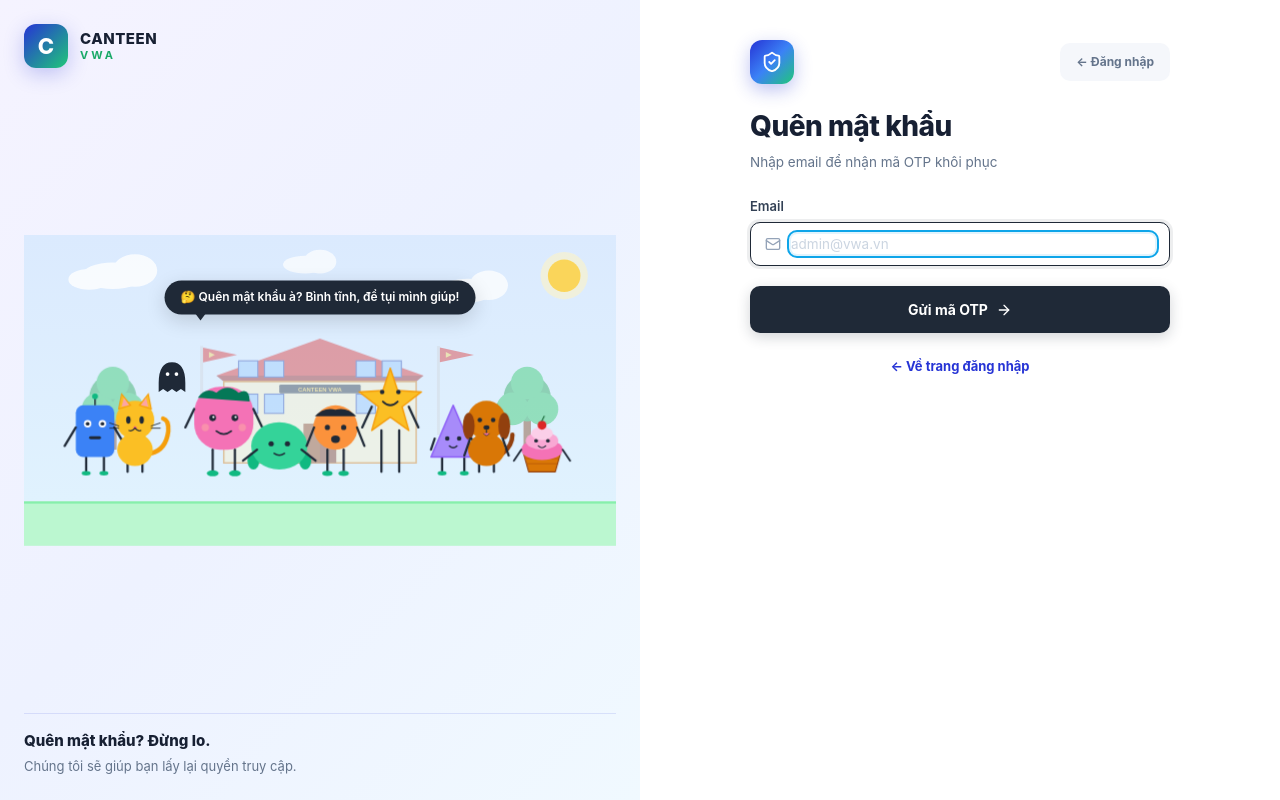
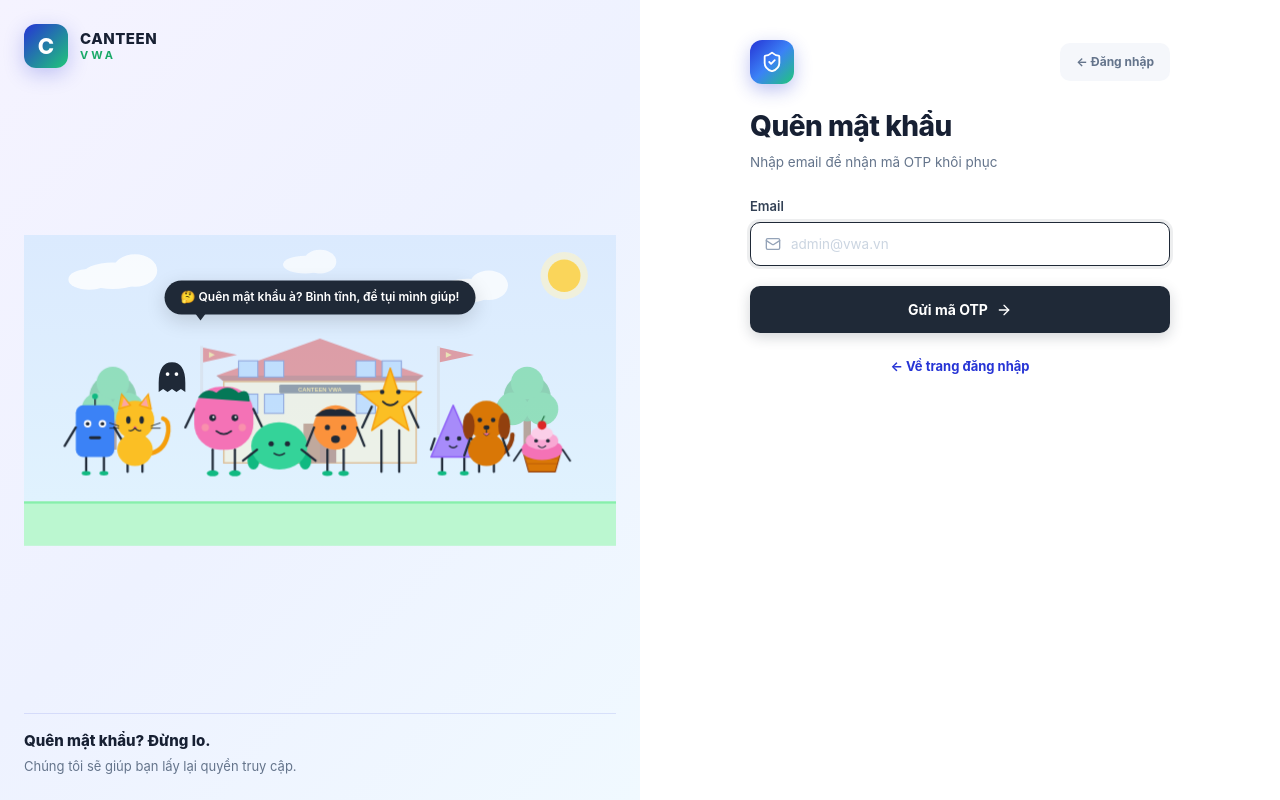
Before and after one commit to Tri-hpn/Canteen-Goo, a React (Vite) app: page /forgot-password in a window 1280 px wide. Built offline with nearby package versions, Linux system fonts and the light colour scheme; no server answers.

Commit message:
fix(ui): remove double border on input wrappers

```diff
--- a/src/styles-sky.css
+++ b/src/styles-sky.css
@@ -1107,4 +1107,105 @@ html.dark-mode .app-stat-delta.down { color: #F87171 !important; }
 /* Modal body scroll cuối cùng không dính đáy */
 [role="dialog"] > div:last-child {
   margin-bottom: 0;
+}input:focus, textarea:focus, select:focus {
+  border-color: #2634d5 !important;
+  box-shadow: 0 0 0 4px rgba(38, 52, 213, 0.12) !important;
 }
+/* ============================================================
+   ✅ FIX LỖI VIỀN KÉP (DOUBLE BORDER) TRÊN INPUT WRAPPER
+   ------------------------------------------------------------
+   Nguyên nhân: input bên trong wrapper (.v8-input-wrap,
+   .input-icon, .form-input-wrap...) có border riêng do CSS
+   global `input:focus { border: ... }` → tạo viền kép.
+
+   Fix: Reset hoàn toàn border/box-shadow của input con khi
+   nằm trong wrapper. Chỉ wrapper giữ viền ngoài.
+   ============================================================ */
+
+/* ---------- Reset mọi input con trong wrapper ---------- */
+.v8-input-wrap input,
+.v8-input-wrap input:hover,
+.v8-input-wrap input:focus,
+.v8-input-wrap input:active {
+  border: 0 !important;
+  outline: 0 !important;
+  box-shadow: none !important;
+  background: transparent !important;
+  -webkit-appearance: none !important;
+  appearance: none !important;
+}
+
+.input-icon input,
+.input-icon input:hover,
+.input-icon input:focus,
+.input-icon input:active {
+  border: 0 !important;
+  outline: 0 !important;
+  box-shadow: none !important;
+  background: transparent !important;
+  -webkit-appearance: none !important;
+  appearance: none !important;
+}
+
+/* Fallback: bất kỳ input nào nằm trong div có class chứa "wrap" */
+[class*="input-wrap"] input,
+[class*="input-wrap"] input:focus,
+[class*="input-wrap"] input:hover {
+  border: 0 !important;
+  outline: 0 !important;
+  box-shadow: none !important;
+  background: transparent !important;
+}
+
+/* ---------- Wrapper giữ viền, focus ring nằm ở wrapper ---------- */
+.v8-input-wrap,
+.input-icon {
+  position: relative;
+}
+
+.v8-input-wrap:focus-within,
+.input-icon:focus-within {
+  border-color: #1f2937 !important;    /* Đổi màu viền khi focus */
+  box-shadow: 0 0 0 3px rgba(31, 41, 55, 0.08) !important;
+}
+
+/* Đảm bảo form-input không có viền kép khi trong wrapper */
+.v8-input-wrap .form-input,
+.input-icon .form-input {
+  border: 0 !important;
+  box-shadow: none !important;
+}
+
+/* ---------- Autofill fix (tránh nền vàng) ---------- */
+.v8-input-wrap input:-webkit-autofill,
+.v8-input-wrap input:-webkit-autofill:hover,
+.v8-input-wrap input:-webkit-autofill:focus,
+.input-icon input:-webkit-autofill,
+.input-icon input:-webkit-autofill:hover,
+.input-icon input:-webkit-autofill:focus {
+  -webkit-box-shadow: 0 0 0 1000px transparent inset !important;
+  -webkit-text-fill-color: inherit !important;
+  transition: background-color 9999s ease-in-out 0s !important;
+  border: 0 !important;
+}
+
+/* ---------- Fix cho ô input thường (không nằm trong wrapper) ---------- */
+input:not([type="checkbox"]):not([type="radio"]):not(.form-input):not([class*="search"]):focus,
+textarea:focus,
+select:focus {
+  outline: 0 !important;
+}
+
+/* ---------- Fix đặc biệt cho trang Login (v8) ---------- */
+.v8-login-page input,
+.v8-login-page input:focus,
+.v8-login-page input:hover {
+  border: 0 !important;
+  outline: 0 !important;
+  box-shadow: none !important;
+}
+
+.v8-login-page .v8-input-wrap:focus-within {
+  border-color: #1f2937 !important;
+  box-shadow: 0 0 0 3px rgba(31, 41, 55, 0.08) !important;
+}
```
